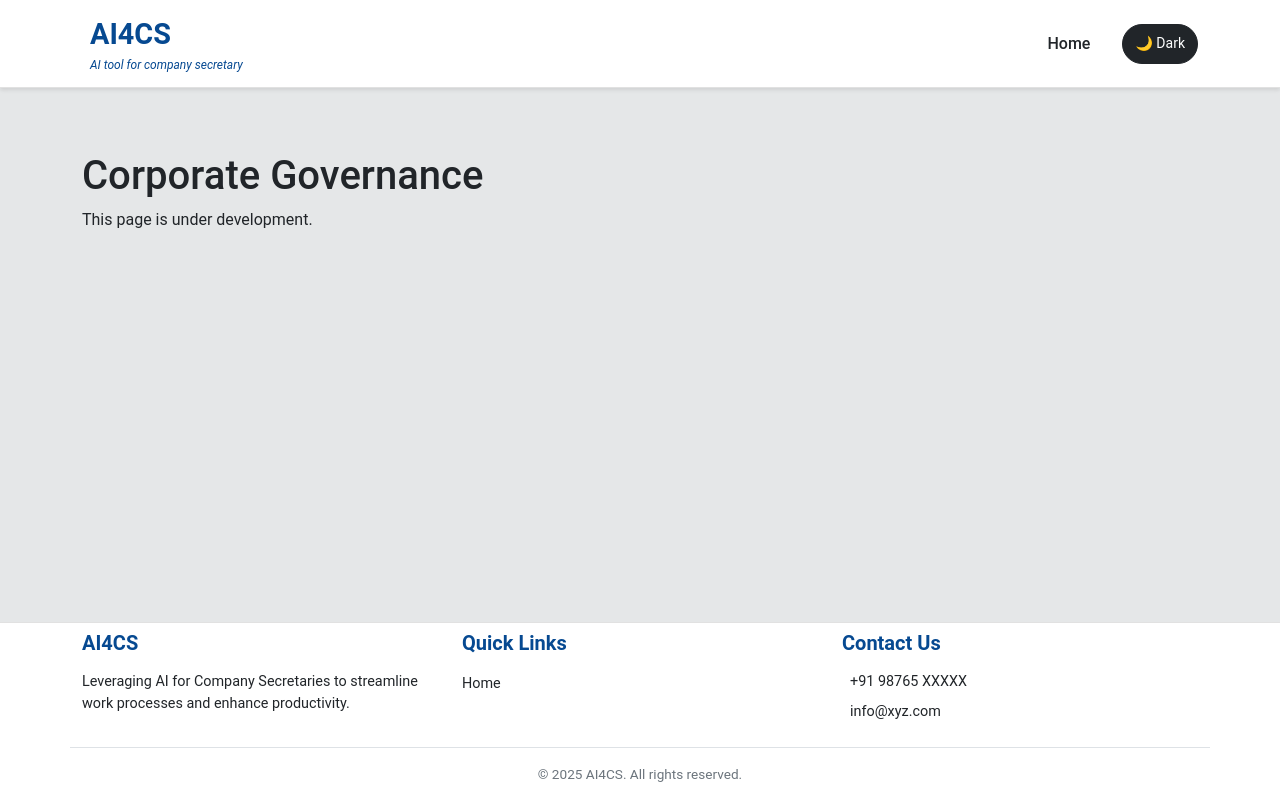
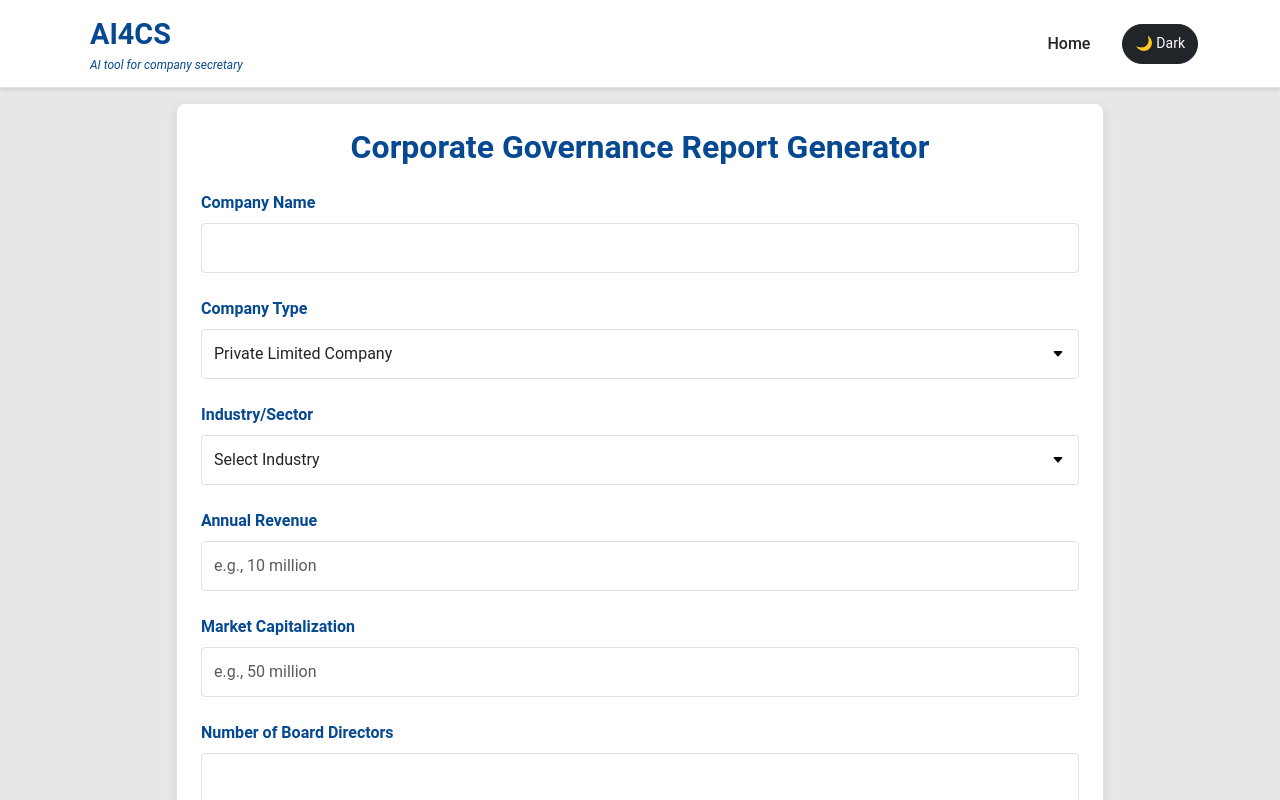
Before and after one commit to parthgopa/ai4cs2, a React (Create React App) app: page /corporate-governance in a window 1280 px wide. Shown: the top 800 px of the page. Built offline with nearby package versions, Linux system fonts and the light colour scheme.

Commit message:
corporate governance is initiated-1

```diff
--- a/src/App.js
+++ b/src/App.js
@@ -11,6 +11,7 @@ import Footer from './Common/Footer';
 import HomePage from './components/HomePage';
 import ResolutionsDraftingPage from './components/ResolutionsDraftingPage';
 import ComplianceCalendar from './components/ComplianceCalendar';
+import CorporateGovernance from './components/CorporateGovernance';
 
 function App() {
 
@@ -30,7 +31,7 @@ function App() {
               <Route path="/legal-opinion" element={<div className="container mt-5"><h1>Legal Opinion</h1><p>This page is under development.</p></div>} />
               <Route path="/strategic-advice" element={<div className="container mt-5"><h1>Strategic Advice</h1><p>This page is under development.</p></div>} />
               <Route path="/procedure-practice" element={<div className="container mt-5"><h1>Procedure and Practice</h1><p>This page is under development.</p></div>} />
-              <Route path="/corporate-governance" element={<div className="container mt-5"><h1>Corporate Governance</h1><p>This page is under development.</p></div>} />
+              <Route path="/corporate-governance" element={<CorporateGovernance />} />
               <Route path="/regulatory-updation" element={<div className="container mt-5"><h1>Regulatory Updation</h1><p>This page is under development.</p></div>} />
               <Route path="/risk-assessment" element={<div className="container mt-5"><h1>Risk Assessment</h1><p>This page is under development.</p></div>} />
               <Route path="/board-meeting-management" element={<div className="container mt-5"><h1>Board Meeting Management</h1><p>This page is under development.</p></div>} />
--- /dev/null
+++ b/src/components/CorporateGovernance.js
@@ -0,0 +1,239 @@
+import React, { useState } from 'react';
+import { Card, Form, Container, Row, Col, Button } from 'react-bootstrap';
+import ReactMarkdown from 'react-markdown';
+import APIService from '../Common/API';
+import { FaCopy, FaFilePdf, FaSpinner } from 'react-icons/fa';
+import PDFGenerator from './PDFGenerator';
+import AIDisclaimer from './AIDisclaimer';
+
+const CorporateGovernance = () => {
+  const [formData, setFormData] = useState({
+    companyName: '',
+    companyType: 'Private Limited Company',
+    industry: '',
+    revenue: '',
+    marketCap: '',
+    boardSize: '',
+  });
+
+  const [loading, setLoading] = useState(false);
+  const [response, setResponse] = useState('');
+
+  const handleInputChange = (e) => {
+    const { name, value } = e.target;
+    setFormData({
+      ...formData,
+      [name]: value
+    });
+  };
+
+  const handleSubmit = async (e) => {
+    e.preventDefault();
+    setLoading(true);
+    setResponse('');
+
+    const prompt = `
+Generate a comprehensive corporate governance report for ${formData.companyName},
+a ${formData.companyType} operating in the ${formData.industry} with an annual revenue of
+${formData.revenue} and market capitalization of ${formData.marketCap}.
+The company has a board of ${formData.boardSize} directors.
+Analyze the company's board composition, governance practices, and regulatory compliance, focusing on areas such as board diversity, executive compensation, and risk management.
+Identify potential gaps or inconsistencies and provide recommendations for improvement to enhance corporate governance and mitigate risks.
+
+Exclude any introductory notes, prefaces, end note or disclaimers from the output.
+
+Date format -DD/MM/YYYY
+
+Output in the form of dot points note with name of company and in legal tone.
+`;
+
+    try {
+      await APIService({
+        question: prompt,
+        onResponse: (data) => {
+          setLoading(false);
+          if (data && data.candidates && data.candidates[0] && data.candidates[0].content && data.candidates[0].content.parts) {
+            setResponse(data.candidates[0].content.parts[0].text);
+            // console.log(data.candidates[0].content.parts[0].text);
+          } else {
+            setResponse("Sorry, we couldn't generate a compliance calendar. Please try again.");
+          }
+        }
+    });
+    } catch (error) {
+      setLoading(false);
+      setResponse("An error occurred while generating the corporate governance report. Please try again later.");
+      console.error("Error:", error);
+    }
+  };
+
+  const companyTypes = [
+    { value: 'Private Limited Company', label: 'Private Limited Company' },
+    { value: 'Unlisted Public Limited', label: 'Unlisted Public Limited' },
+    { value: 'Listed Public Limited', label: 'Listed Public Limited' },
+  ];
+
+  const industryOptions = [
+    { value: 'Technology', label: 'Technology' },
+    { value: 'Finance', label: 'Finance' },
+    { value: 'Healthcare', label: 'Healthcare' },
+    { value: 'Manufacturing', label: 'Manufacturing' },
+    { value: 'Retail', label: 'Retail' },
+    { value: 'Energy', label: 'Energy' },
+    { value: 'Telecommunications', label: 'Telecommunications' },
+    { value: 'Real Estate', label: 'Real Estate' },
+    { value: 'Transportation', label: 'Transportation' },
+    { value: 'Other', label: 'Other' }
+  ];
+
+  return (
+    <Container>
+      <Row className="justify-content-center">
+        <Col md={10}>
+          <Card className="input-card">
+            <h2 className="card-title">Corporate Governance Report Generator</h2>
+            <Form onSubmit={handleSubmit}>
+              <Form.Group className="form-group">
+                <Form.Label className="form-label">Company Name</Form.Label>
+                <Form.Control
+                  type="text"
+                  name="companyName"
+                  value={formData.companyName}
+                  onChange={handleInputChange}
+                  className="form-control"
+                  required
+                />
+              </Form.Group>
+
+              <Form.Group className="form-group">
+                <Form.Label className="form-label">Company Type</Form.Label>
+                <Form.Select
+                  name="companyType"
+                  value={formData.companyType}
+                  onChange={handleInputChange}
+                  className="form-select"
+                  required
+                >
+                  {companyTypes.map((option) => (
+                    <option key={option.value} value={option.value}>{option.label}</option>
+                  ))}
+                </Form.Select>
+              </Form.Group>
+
+              <Form.Group className="form-group">
+                <Form.Label className="form-label">Industry/Sector</Form.Label>
+                <Form.Select
+                  name="industry"
+                  value={formData.industry}
+                  onChange={handleInputChange}
+                  className="form-select"
+                  required
+                >
+                  <option value="">Select Industry</option>
+                  {industryOptions.map((option) => (
+                    <option key={option.value} value={option.value}>{option.label}</option>
+                  ))}
+                </Form.Select>
+              </Form.Group>
+
+              <Form.Group className="form-group">
+                <Form.Label className="form-label">Annual Revenue</Form.Label>
+                <Form.Control
+                  type="text"
+                  name="revenue"
+                  value={formData.revenue}
+                  onChange={handleInputChange}
+                  className="form-control"
+                  placeholder="e.g., 10 million"
+                  required
+                />
+              </Form.Group>
+
+              <Form.Group className="form-group">
+                <Form.Label className="form-label">Market Capitalization</Form.Label>
+                <Form.Control
+                  type="text"
+                  name="marketCap"
+                  value={formData.marketCap}
+                  onChange={handleInputChange}
+                  className="form-control"
+                  placeholder="e.g., 50 million"
+                  required
+                />
+              </Form.Group>
+
+              <Form.Group className="form-group">
+                <Form.Label className="form-label">Number of Board Directors</Form.Label>
+                <Form.Control
+                  type="number"
+                  name="boardSize"
+                  value={formData.boardSize}
+                  onChange={handleInputChange}
+                  className="form-control"
+                  min="1"
+                  required
+                />
+              </Form.Group>
+
+              <button type="submit" className="btn btn-primary" disabled={loading}>
+                {loading ? 'Generating Report...' : 'Generate Governance Report'}
+              </button>
+            </Form>
+          </Card>
+        </Col>
+      </Row>
+
+      {loading && (
+        <Row className="justify-content-center">
+          <Col md={10}>
+            <div className="loading-container">
+              <FaSpinner style={{animation: 'spin 1s linear infinite', fontSize: '3rem', color: 'gray' }} />
+            </div>
+          </Col>
+        </Row>
+      )}
+
+      {response && (
+        <Row className="justify-content-center">
+          <Col md={10}>
+            <h2 className="card-title">Corporate Governance Report for {formData.companyName}</h2>
+            <Card className="output-card">
+              <div className="d-flex justify-content-end mt-3">
+                <Button
+                  variant="outline-primary"
+                  className="me-2"
+                  onClick={() => {
+                    navigator.clipboard.writeText(response);
+                    alert('Copied to clipboard!');
+                  }}
+                >
+                  <FaCopy className="me-1" />
+                  <span className="d-none d-sm-inline">Copy to Clipboard</span>
+                </Button>
+                <Button
+                  variant="outline-danger"
+                  onClick={() => {
+                    const { generatePDF } = PDFGenerator({
+                      content: response,
+                      fileName: `${formData.companyName}-corporate-governance-report.pdf`
+                    });
+                    generatePDF();
+                  }}
+                >
+                  <FaFilePdf className="me-1" />
+                  <span className="d-none d-sm-inline">Download PDF</span>
+                </Button>
+              </div>
+              <div className="markdown-content">
+                <ReactMarkdown>{response}</ReactMarkdown>
+              </div>
+              <AIDisclaimer variant="light" />
+            </Card>
+          </Col>
+        </Row>
+      )}
+    </Container>
+  );
+};
+
+export default CorporateGovernance;
--- a/src/components/HomePage.js
+++ b/src/components/HomePage.js
@@ -40,6 +40,11 @@ const HomePage = () => {
       id: 'compliance-calendar',
       title: 'Compliance Calendar',
       icon: <FaCalendarAlt />
+    },
+    {
+      id: 'corporate-governance',
+      title: 'Corporate Governance',
+      icon: <FaBuilding />
     },
     {
       id: 'legal-research',
@@ -99,11 +104,12 @@ const HomePage = () => {
   ];
 
   const handleFunctionalityClick = (id, title) => {
-    console.log(`Functionality clicked: ${id}`);
 
-    // Only navigate to compliance-calendar, show modal for others
+    // Navigate to specific pages for implemented features, show modal for others
     if (id === 'compliance-calendar') {
       navigate('/compliance-calendar');
+    } else if (id === 'corporate-governance') {
+      navigate('/corporate-governance');
     } else {
       openComingSoonModal(title);
     }
@@ -156,7 +162,7 @@ const HomePage = () => {
                         key={item.id}
                         action
                         onClick={() => handleFunctionalityClick(item.id, item.title)}
-                        className={`functionality-item ${item.id !== 'compliance-calendar' ? 'disabled-feature' : ''}`}
+                        className={`functionality-item ${(item.id !== 'compliance-calendar' && item.id !== 'corporate-governance') ? 'disabled-feature' : ''}`}
                       >
                         <div className="functionality-content">
                           <h2 className="functionality-title">
```
